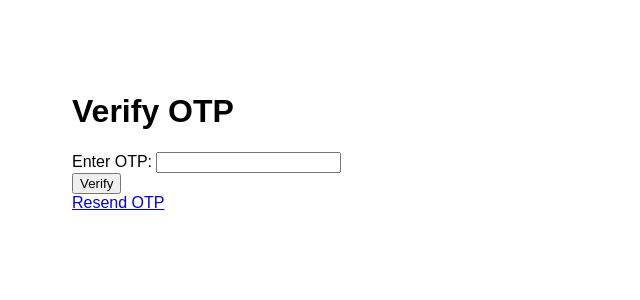
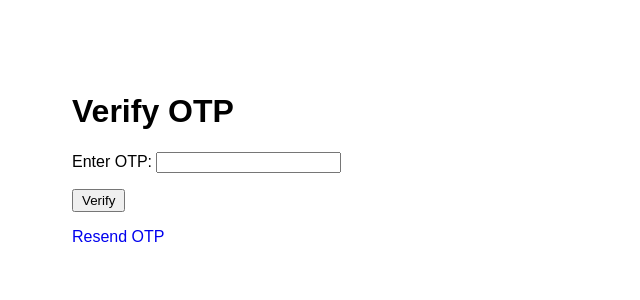
Before and after one commit to raunakdeveloper/B-Link, a Flask app: page /verify_otp in a window 1280 px wide. Shown: the top 300 px of the page, without its empty margins (0-640 px from the left). Run offline with Flask 3, Linux system fonts and the light colour scheme; the visitor is signed in with stand-in values (Sample User, id 1); some libraries are stand-ins or nearby versions.

Commit message:
fix otp problem

```diff
--- a/app.py
+++ b/app.py
@@ -28,11 +28,11 @@ Session(app)
 def generate_otp():
     return ''.join(random.choices(string.digits, k=6))
 
-def send_otp_email(email, otp):
+def send_otp_email(email, otp, username):
     message_body = f"""
-    Hi there,
+    Hi {username},
 
-    Your One-Time Password (OTP) for the bLink Shortener application is: **{otp}**.
+    Your One-Time Password is: **{otp}**.
 
     Please enter this OTP to complete your registration process. Once registered, you can log in with your email and password.
 
@@ -47,9 +47,13 @@ def send_otp_email(email, otp):
     msg['From'] = os.getenv('OTP_EMAIL')
     msg['To'] = email
 
-    with smtplib.SMTP_SSL('smtp.gmail.com', 465) as server:
-        server.login(os.getenv('OTP_EMAIL'), os.getenv('OTP_EMAIL_PASSWORD'))
-        server.sendmail(msg['From'], [email], msg.as_string())
+    try:
+        with smtplib.SMTP_SSL('smtp.gmail.com', 465) as server:
+            server.login(os.getenv('OTP_EMAIL'), os.getenv('OTP_EMAIL_PASSWORD'))
+            server.sendmail(msg['From'], [email], msg.as_string())
+        print(f"OTP sent to {email}.")  # Log successful send
+    except Exception as e:
+        print(f"Failed to send email: {e}")  # Log error message
 
 # Routes for authentication
 @app.route('/')
@@ -65,13 +69,15 @@ def register():
         email = request.form['email']
         password = request.form['password']
 
-        existing_user = mongo.db.loginUsers.find_one({'email': email})  # Updated collection name
+        existing_user = mongo.db.loginUsers.find_one({'email': email})
         if existing_user:
             flash("Email already registered!")
             return redirect(url_for('register'))
 
         otp = generate_otp()
-        send_otp_email(email, otp)
+        print(f"Generated OTP: {otp}")
+        send_otp_email(email, otp, username)
+
         session['pending_user'] = {
             'username': username,
             'email': email,
--- a/templates/verify_otp.html
+++ b/templates/verify_otp.html
@@ -8,6 +8,16 @@
       body {
         font-family: Arial, sans-serif;
         padding: 4rem;
+      }
+      button {
+        padding: 2px 8px;
+        cursor: pointer;
+        margin-top: 1rem;
+      }
+      a {
+        display: block;
+        text-decoration: none;
+        margin-top: 1rem;
       }
     </style>
   </head>
```
Also changed, not shown: 2 other files.
